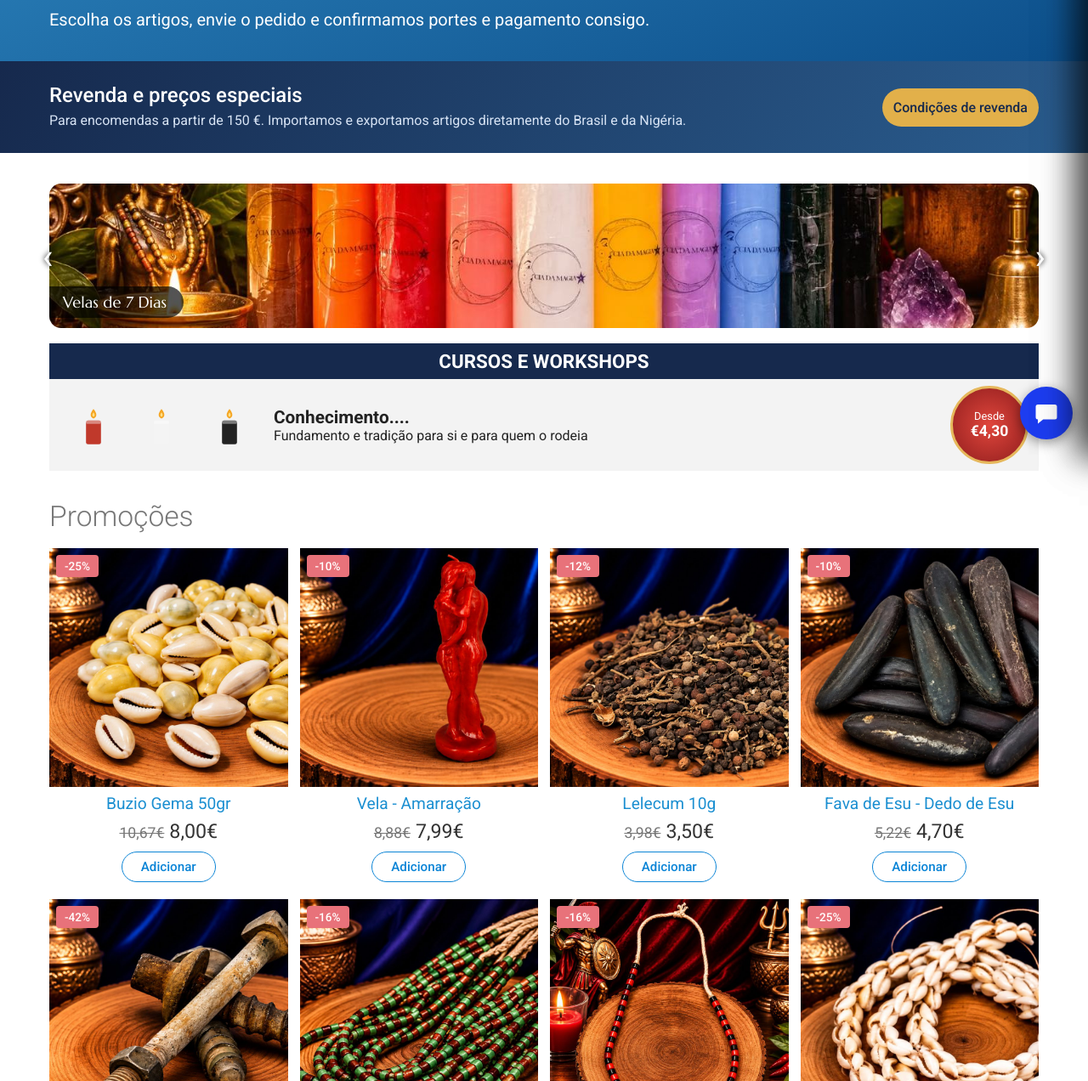
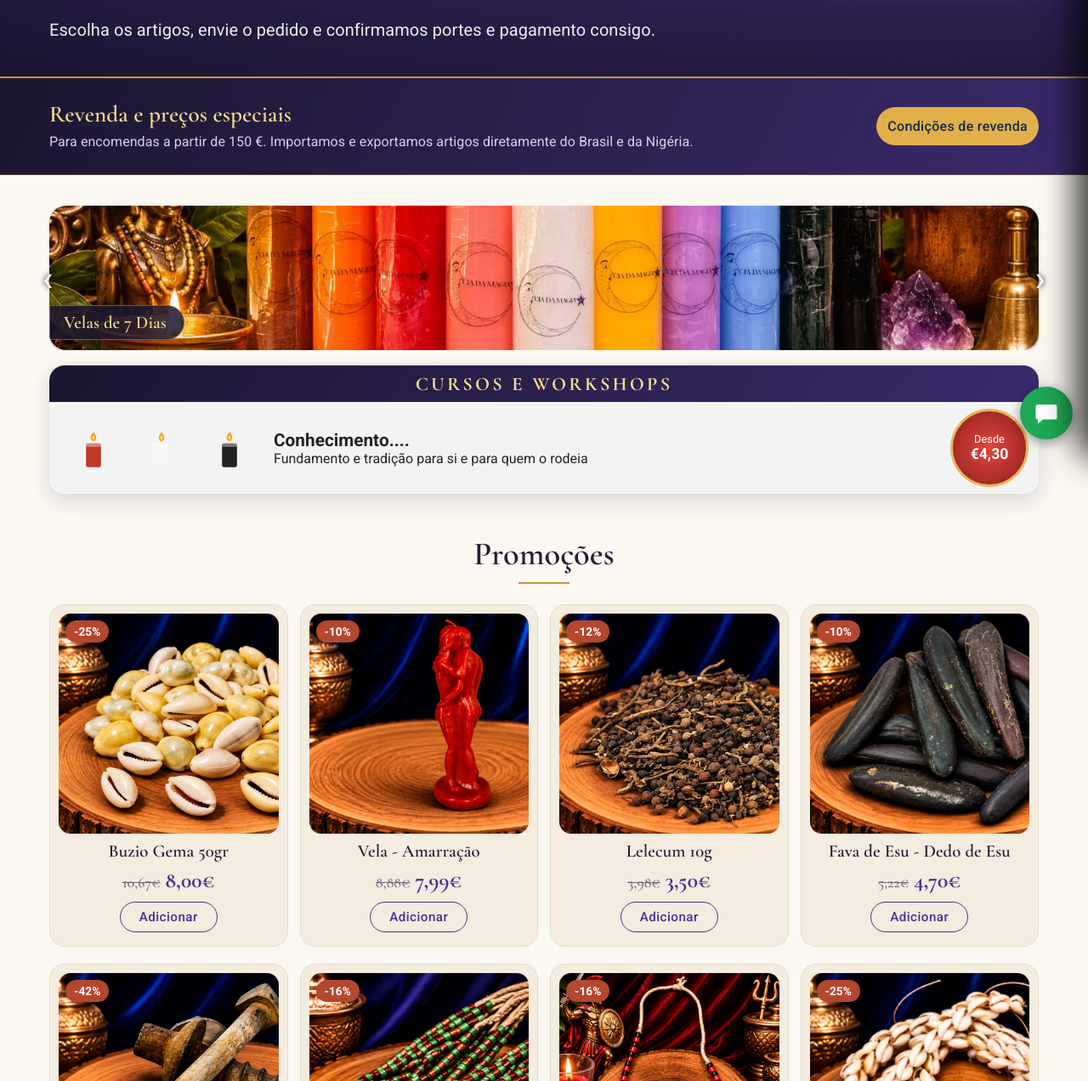
Before and after one commit to itsfabioguerreiro/oduose, a plain HTML site: page index.html in a window 1280 px wide. Shown: the part 265-1537 px from the top of the page at 85% size. Drawn offline with nearby package versions, Linux system fonts and the light colour scheme.

Commit message:
Add files via upload

```diff
--- a/index.html
+++ b/index.html
@@ -4,8 +4,8 @@
 <meta name="viewport" content="width=device-width, initial-scale=1, viewport-fit=cover">
 <title>OduOse – Artigos de Umbanda, Candomblé e Ifá</title>
 <meta name="description" content="OduOse: loja online de artigos de Umbanda, Candomblé e Ifá. Guias, velas, ferramentas, imagens, ervas e jogos de adivinhação. Importação e exportação direta do Brasil e da Nigéria. Revenda a partir de 150 €.">
-<meta property="og:title" content="OduOse – Artigos de Umbanda, Candomblé e Ifá"><meta property="og:description" content="Guias, velas, ferramentas, imagens, ervas e jogos de adivinhação."><meta property="og:type" content="website"><meta name="theme-color" content="#2a7fb8">
-<link href="https://fonts.googleapis.com/css2?family=Roboto:wght@300;400;500;700&family=Marcellus&display=swap" rel="stylesheet">
+<meta property="og:title" content="OduOse – Artigos de Umbanda, Candomblé e Ifá"><meta property="og:description" content="Guias, velas, ferramentas, imagens, ervas e jogos de adivinhação."><meta property="og:type" content="website"><meta name="theme-color" content="#1c1630">
+<link href="https://fonts.googleapis.com/css2?family=Roboto:wght@300;400;500;700&family=Cormorant+Garamond:wght@500;600;700&display=swap" rel="stylesheet">
 <style>
 :root{--bg:#fff;--grey:#f1f1f1;--text:#333;--mut:#777;--line:#e4e4e4;--lk:#1b8fd1;--bl:#2a7fb8;--bl2:#0d4f8b;--sb:#0a84d6;--rd:#d93636;
 box-sizing:border-box;padding-top:env(safe-area-inset-top,0px);padding-bottom:env(safe-area-inset-bottom,0px)}
@@ -110,6 +110,39 @@ footer a{color:#fff;display:block;margin-bottom:3px;font-size:.88rem;text-underl
 #pnb{position:fixed;left:14px;bottom:calc(18px + env(safe-area-inset-bottom,0px));z-index:30;background:#16294d;color:#fff;border:0;border-radius:99px;padding:12px 18px;font:500 1rem Roboto;cursor:pointer;display:none;align-items:center;box-shadow:0 4px 14px #0005}
 #pn{position:fixed;inset:0;z-index:90;display:none;flex-direction:column;background:var(--bg)}#pn.open{display:flex}#pn iframe{flex:1;border:0;width:100%;background:#fff}
 .pls details summary{cursor:pointer;list-style:none}.pls details summary::-webkit-details-marker{display:none}.pls .mh{display:flex;justify-content:space-between;gap:8px}.fl{display:flex;justify-content:space-between;gap:10px;align-items:center;border:1px solid var(--line);border-radius:10px;padding:10px 12px;margin:8px 0;flex-wrap:wrap}.fv img{max-width:100%;border-radius:8px}.fv iframe{width:100%;height:70vh;border:1px solid var(--line);border-radius:8px}
+
+/* ===== TEMA NOITE E OURO ===== */
+:root{--bg:#fbf8f2;--grey:#f3ecdf;--text:#241d33;--mut:#6d6478;--line:#e6dccb;--lk:#4b2f8f;--bl:#2b1f4d;--bl2:#1c1630;--sb:#4b2f8f;--rd:#b3472f;--ouro:#c9973a;--serif:'Cormorant Garamond',Georgia,serif}
+@media(prefers-color-scheme:dark){:root:not([data-theme="light"]){--bg:#15101f;--grey:#1f1830;--text:#f2ece0;--mut:#b5abc6;--line:#352c4a;--lk:#e4be6d;--sb:#d7a94b;--bl:#1c1630;--bl2:#0e0a17}:root:not([data-theme="light"]) .btn{color:#1c1630}:root:not([data-theme="light"]) .add:hover{color:#1c1630}}
+:root[data-theme="dark"]{--bg:#15101f;--grey:#1f1830;--text:#f2ece0;--mut:#b5abc6;--line:#352c4a;--lk:#e4be6d;--sb:#d7a94b;--bl:#1c1630;--bl2:#0e0a17}
+body{font-family:Roboto,system-ui,sans-serif;letter-spacing:.005em}
+::selection{background:var(--ouro);color:#1c1630}
+header{background:color-mix(in srgb,var(--bg) 92%,transparent);backdrop-filter:blur(10px);border-bottom:1px solid var(--line);box-shadow:0 2px 14px #1c163014}
+.logo{font-family:var(--serif)!important;font-weight:700!important;letter-spacing:.06em;color:var(--sb)!important}
+.info{background:radial-gradient(120% 140% at 85% 0%,#5a3fa0 0%,#2b1f4d 45%,#1c1630 100%);padding:40px 0;border-bottom:2px solid var(--ouro)}
+.info h2{font:600 2.5rem/1.1 var(--serif)!important;color:#f3d98f}.info p{opacity:.92}
+.rv{background:linear-gradient(120deg,#1c1630,#3b2a6b);border-bottom:1px solid #c9973a55}.rv b{font:600 1.7rem var(--serif)!important;color:#f3d98f}.rv p{color:#d9d0ea}
+.slide{border-radius:20px!important;box-shadow:0 14px 34px #1c163040}.cap{font-family:var(--serif)!important;font-weight:600;font-size:1.3rem;background:#1c1630d9;border:1px solid #c9973a88;color:#f3d98f}
+.bn{border-radius:18px;overflow:hidden;box-shadow:0 8px 24px #1c163026;transition:transform .2s}.bn:hover{transform:translateY(-2px)}
+.b1t{background:linear-gradient(120deg,#1c1630,#3b2a6b)!important;color:#f3d98f!important;font-family:var(--serif)!important;letter-spacing:.14em;font-weight:700}
+.b2{background:linear-gradient(120deg,#f3ecdf,#fbf8f2)}.b3{border-top-color:var(--ouro)!important}
+h2.st{font:600 2.4rem var(--serif)!important;color:var(--text)!important;text-align:center;margin:48px 0 24px}
+h2.st::after{content:"";display:block;width:60px;height:2px;background:var(--ouro);margin:10px auto 0}
+.pc{background:var(--grey);border-radius:18px;padding:10px 10px 16px;transition:transform .2s,box-shadow .2s;border:1px solid var(--line)}
+.pc:hover{transform:translateY(-4px);box-shadow:0 14px 30px #1c163026}
+.th{border-radius:14px}.bd{background:var(--rd)!important;border-radius:999px;font-weight:700}
+.cl{color:#a77b24;letter-spacing:.1em;font-weight:500}
+.pc h3{font:600 1.3rem/1.25 var(--serif)!important;color:var(--text)!important}
+.pr{font:700 1.6rem var(--serif)!important;color:var(--sb)}.pr s{font-weight:500}
+.add{border-radius:999px;border-width:1.5px;font-weight:500;letter-spacing:.03em}
+.btn{background:linear-gradient(135deg,#3b2a6b,#5a3fa0);box-shadow:0 4px 14px #4b2f8f40;letter-spacing:.02em;transition:transform .15s}.btn:hover{transform:translateY(-1px)}
+:root:not([data-theme="light"]) .btn{background:linear-gradient(135deg,#c9973a,#e6c26a)}
+.cta2>div{background:var(--grey);border:1px solid var(--line);border-radius:20px;border-top:3px solid var(--ouro)}.cta2 h3{font:600 1.7rem var(--serif)!important}
+.txt h3,.lb h2,.lb h3{font-family:var(--serif)!important;font-weight:700}.lb{border-radius:20px}
+#dr,#ac{border-radius:20px 0 0 20px}#mn .pn .ac{color:var(--sb)}#mn .pn a,#mn .pn button.it{font-family:var(--serif);font-size:1.3rem;font-weight:600}
+footer{background:linear-gradient(180deg,#1c1630,#0e0a17);border-top:3px solid var(--ouro)}footer h4{font:600 1.2rem var(--serif);color:#f3d98f}.cp{background:#0a0711}
+.wa{background:#1fa855!important}
+.ccd{border-radius:18px}.pg i{background:var(--ouro)}.cs-h h2{font-family:var(--serif)!important;font-weight:700}
 </style></head><body>
 <header><div class="w"><button class="ic" id="mo" aria-label="Abrir menu"><svg width="30" height="30" viewBox="0 0 24 24" fill="none" stroke="currentColor" stroke-width="3"><path d="M3 6h18M3 12h18M3 18h18"/></svg></button>
 <a class="logo" href="#">Odu<i>Ose</i></a>
```
